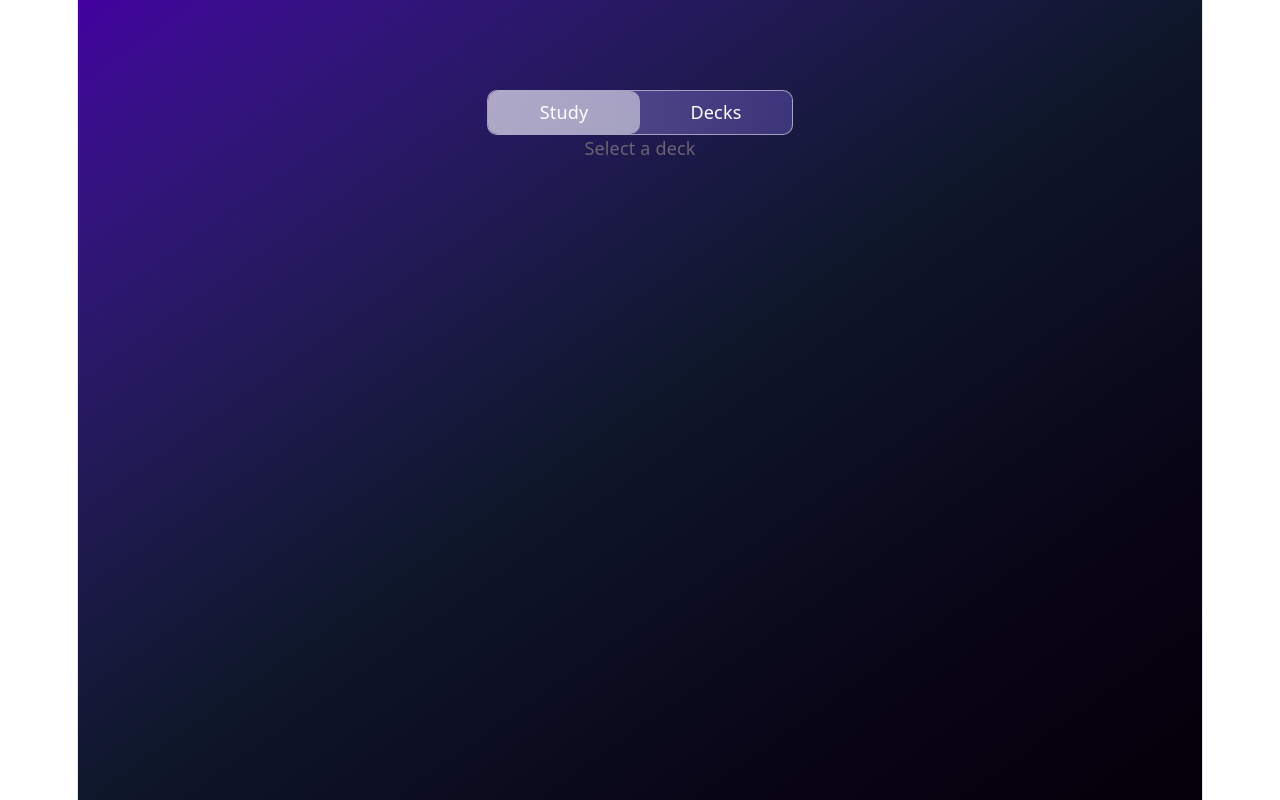
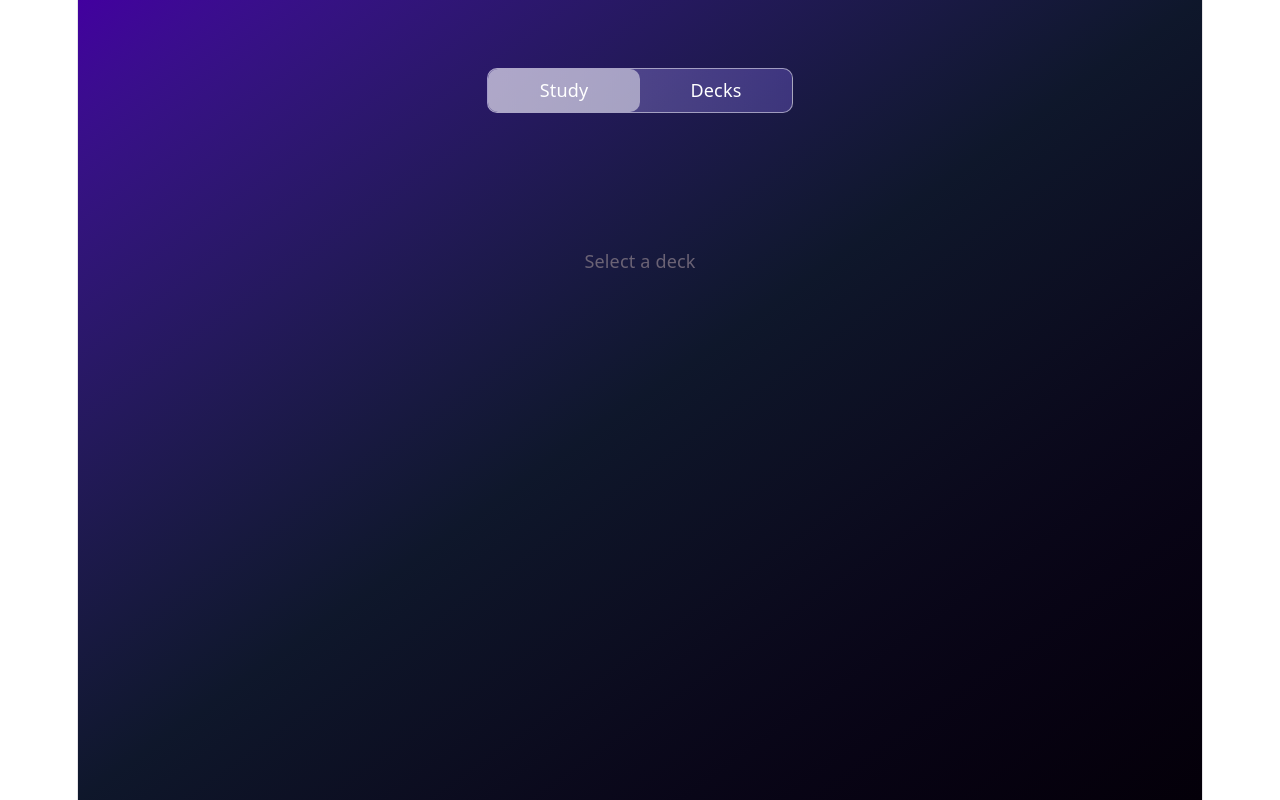
Before and after one commit to LrnvAyAnA/cardo, a React (Vite) app: page / in a window 1280 px wide. Built offline with nearby package versions, Linux system fonts and the light colour scheme.

Commit message:
style study

```diff
--- a/src/App.tsx
+++ b/src/App.tsx
@@ -7,14 +7,14 @@ import type { IDeck } from "./types";
 
 function App() {
   const [curTab, setTab] = useState("study");
-  const [activeDeck,setActiveDeck] = useState<IDeck | null>(null);
+  const [activeDeckId,setActiveDeckId] = useState<number| null>(null);
   const { decks, setDecks } = useDecks();
-
+  const activeDeck = decks.find(deck => deck.deckId === activeDeckId);
   const activeTab =
     "bg-white/50 rounded-[10px] flex items-center justify-center";
   return (
     <div className="bg-linear-to-br from-[#42009F] via-slate-900 to-[#040009] min-h-screen justify-items-center">
-      <div className="mt-20 font-medium text-white w-68 h-10 bg-linear-270 from-[#9077FF]/30 to-[#DAD2FC]/30 rounded-[10px] border border-white/50 grid  grid-cols-2">
+      <div className="mt-15 font-medium text-white w-68 h-10 bg-linear-270 from-[#9077FF]/30 to-[#DAD2FC]/30 rounded-[10px] border border-white/50 grid  grid-cols-2">
         <button
           className={curTab === "study" ? activeTab : ""}
           onClick={() => setTab("study")}
@@ -29,9 +29,9 @@ function App() {
         </button>
       </div>
       {curTab == "study" ? ( activeDeck != null ?
-        (<Study activeDeck={activeDeck}/>):(<div>Select a deck</div>)
+        (<Study activeDeck={activeDeck}/>):(<div className="mt-30">Select a deck</div>)
       ) : (
-        <Decks data={decks} setDecks={setDecks} onSelectDeck={(deck) => { setActiveDeck(deck); setTab("study"); }}/>
+        <Decks data={decks} setDecks={setDecks} onSelectDeck={(deck) => { setActiveDeckId(deck.deckId); setTab("study"); }}/>
       )}
     </div>
   );
--- a/src/components/Decks.tsx
+++ b/src/components/Decks.tsx
@@ -124,6 +124,8 @@ function Decks({ data, setDecks, onSelectDeck }: DecksProp) {
               card={card}
               onEdit={() => {
                 setIsModalOpen(true);
+                setFront(card.front);
+                setBack(card.back);
                 setEditingCard(card);
               }}
               onDelete={() => {
--- a/src/components/Study.tsx
+++ b/src/components/Study.tsx
@@ -14,17 +14,25 @@ function Study({activeDeck}:StudyProps) {
     }
 
   }
-  if (!activeDeck.cards.length) return <div>No cards yet</div>;
+
+  const butAnswer = "bg-[#7367A0] h-9 w-17 rounded-[10px] text-white hover:shadow-[0_4px_20px_rgba(144,119,255,0.6)]";
+
+  if (!activeDeck.cards.length) return <div className="mt-30">No cards yet</div>;
   return <>
-  <div onClick={()=>setIsFlipped(!isFlipped)}>
+  <div className="mt-7 text-white/90">Card 1 of 3</div>
+  <div onClick={()=>setIsFlipped(!isFlipped)} className="mt-5 w-96 h-72 rounded-[10px] bg-linear-to-tr from-[#7C5EFF]/30 to-[#B6A7F8]/30 border border-white/50 font-bold text-white/70 flex flex-col justify-between">
+    <div className="bg-white/20 w-24 h-5.5 rounded-sm self-start font-normal text-[11px] ml-3 mt-2">English</div>
+  <div>
     {isFlipped ? (activeDeck.cards[currentIndex].back)
     : (activeDeck.cards[currentIndex].front)}
+  </div>
+      <div className="mb-2.5 text-white/30 text-[12px] font-normal">Tap to reveal</div>
 
   </div>
-  <div>
-    <button onClick={NextCard}>Easy</button>
-    <button onClick={NextCard}>Good</button>
-    <button onClick={NextCard}>Again</button>
+  <div className="flex justify-items-center gap-4 mt-5 ">
+    <button className={butAnswer}  onClick={NextCard}>Easy</button>
+    <button className={butAnswer} onClick={NextCard}>Good</button>
+    <button className={butAnswer} onClick={NextCard}>Again</button>
   </div>
   </>;
 }
```
